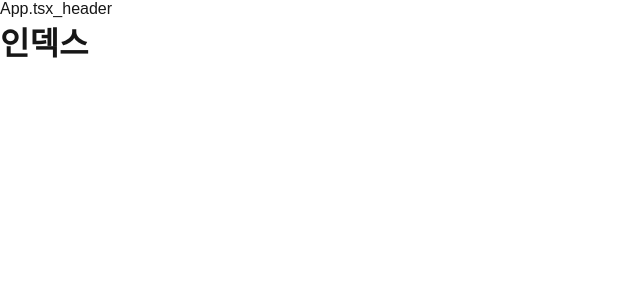
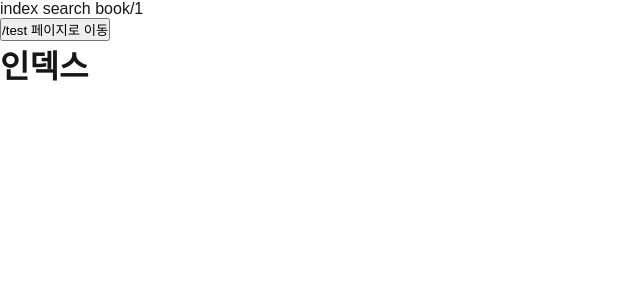
Before and after one commit to rollingball211/next_js, a Next.js app in the folder section2/: page / in a window 1280 px wide. Shown: the top 300 px of the page, without its empty margins (0-640 px from the left). Built offline with nearby package versions, Linux system fonts and the light colour scheme.

Commit message:
navigate

```diff
--- a/section2/src/pages/_app.tsx
+++ b/section2/src/pages/_app.tsx
@@ -1,10 +1,29 @@
 import "@/styles/globals.css";
 import type { AppProps } from "next/app";
+import Link from "next/link";
+import { useRouter } from "next/router";
+export default function App({ Component, pageProps }: AppProps) {
 
-export default function App({ Component, pageProps }: AppProps) {
+  const router = useRouter(); //객체
+  const onClickButton = () => {
+    router.push("/test"); // push method 로 이동
+
+    //replace => 뒤로가기 방지하며 페이지 이동
+    //back => 이전 페이지
+  };
+
   return (
   <>
-  <header>App.tsx_header</header>
+  <header>
+    <Link href={"/"}>index</Link>
+    &nbsp;
+    <Link href={"/search"}>search</Link>
+    &nbsp;
+    <Link href={"/book/1"}>book/1</Link>
+    <div>
+      <button onClick={onClickButton} >/test 페이지로 이동</button>
+    </div>
+  </header>
   <Component {...pageProps} />
   </>
   )
```
